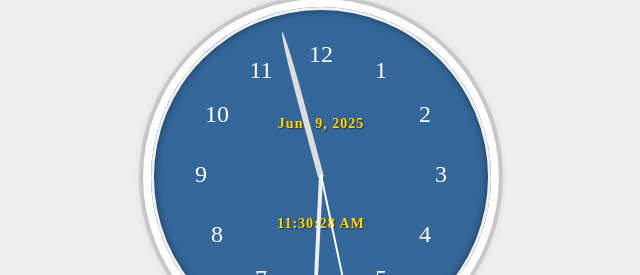
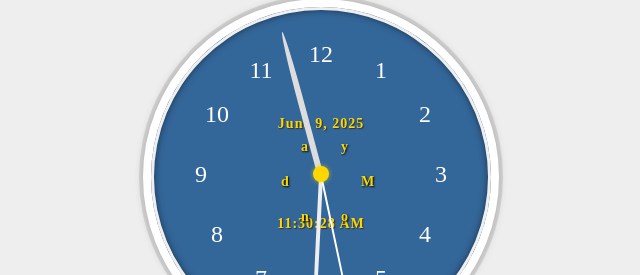
Before and after one commit to imrankabir/clock, a website: page index.html in a window 1280 px wide. Shown: the part 223-498 px from the top of the page, 319-959 px from the left. Drawn offline with Linux system fonts and the light colour scheme.

Commit message:
clock auto commit on 2025-06-09 04:30:23 PM

```diff
--- a/index.html
+++ b/index.html
@@ -25,6 +25,8 @@
         <div class="hand hour-hand"></div>
         <div class="hand minute-hand"></div>
         <div class="hand second-hand"></div>
+        <div class="center-dot"></div>
+        <div class="day-circle"></div>
         <div class="date-time">
           <div class="date"></div>
           <div class="time"></div>
--- a/script.js
+++ b/script.js
@@ -33,6 +33,35 @@ const setClock = e => {
     hour12: true,
   });
 
+  // document.querySelector(".day-circle").innerHTML = `<span>${now.toLocaleString("en-US", {
+  //   weekday: "long"
+  // })}</span>`;
+
+  // const day = now.toLocaleString("en-US", { weekday: "long" });
+  // const circle = document.querySelector(".day-circle");
+  // circle.innerHTML = "";
+  // const angleStep = 360 / day.length;
+  // [...day].forEach((char, index) => {
+  //   const span = document.createElement("span");
+  //   span.innerText = char;
+  //   const angle = angleStep * index;
+  //   span.style.transform = `rotate(${angle}deg)`;
+  //   circle.appendChild(span);
+  // });
+
+  const day = now.toLocaleString("en-US", { weekday: "long" });
+  const circle = document.querySelector(".day-circle");
+  circle.innerHTML = "";
+  const radius = 40;
+  const angleStep = 360 / day.length;
+  [...day].forEach((char, index) => {
+    const span = document.createElement("span");
+    span.textContent = char;
+    const angle = angleStep * index;
+    span.style.transform = `rotate(${angle}deg) translate(${radius}px) rotate(${-angle}deg)`;
+    circle.appendChild(span);
+  });
+
 }
 
 // trackVisitor();
--- a/style.css
+++ b/style.css
@@ -10,7 +10,6 @@
   --clock-time-color: var(--clock-date-color);
   --clock-hands-color: var(--clock-border-color);
 }
-
 body {
   margin: 0;
   height: 100vh;
@@ -19,7 +18,6 @@ body {
   justify-content: center;
   background-color: var(--bg-color);
 }
-
 .clock {
   display: none;
   padding: 20px;
@@ -29,17 +27,14 @@ body {
   width: var(--clock-size);
   background: var(--clock-bg-color);
   border: 8px solid var(--clock-border-color);
-  box-shadow: 0 0 0 4px rgba(0, 0, 0, 0.1), inset 0 0 0 3px #efefef,
-    inset 0 0 10px black, 0 0 10px rgba(0, 0, 0, 0.2);
+  box-shadow: 0 0 0 4px rgba(0, 0, 0, 0.1), inset 0 0 0 3px #efefef, inset 0 0 10px black, 0 0 10px rgba(0, 0, 0, 0.2);
 }
-
 .clock-face {
   width: 100%;
   height: 100%;
   position: relative;
-  transform: translateY(-3px); /* account for the height of the hands */
+  transform: translateY(-3px);
 }
-
 .date-time {
   height: 100%;
   display: flex;
@@ -49,7 +44,6 @@ body {
   flex-direction: column;
   justify-content: center;
 }
-
 .date,
 .time {
   height: 50%;
@@ -58,19 +52,16 @@ body {
   letter-spacing: 1px;
   text-shadow: 1px 1px 1px #333;
 }
-
 .date {
   padding-top: 50px;
   justify-content: flex-start;
   color: var(--clock-date-color);
 }
-
 .time {
   padding-bottom: 50px;
   justify-content: flex-end;
   color: var(--clock-time-color);
 }
-
 .number {
   width: 100%;
   height: 100%;
@@ -83,7 +74,6 @@ body {
   transform-origin: center;
   color: var(--clock-hands-color);
 }
-
 .number1 {
   transform: rotate(300deg) translate(120px) rotate(-300deg);
 }
@@ -120,7 +110,6 @@ body {
 .number12 {
   transform: rotate(270deg) translate(120px) rotate(-270deg);
 }
-
 .hand {
   top: 50%;
   width: 50%;
@@ -130,18 +119,91 @@ body {
   border-radius: 100% 0 0 100%;
   transition-timing-function: cubic-bezier(0.4, 2.3, 0.3, 1);
 }
-
 .hour-hand {
   height: 6px;
   background: var(--clock-hour-hand-color);
 }
-
 .minute-hand {
   height: 4px;
   background: var(--clock-minute-hand-color);
 }
-
 .second-hand {
   height: 2px;
   background: var(--clock-second-hand-color);
 }
+.center-dot {
+  top: 50%;
+  left: 50%;
+  z-index: 10;
+  width: 16px;
+  height: 16px;
+  position: absolute;
+  border-radius: 50%;
+  background-color: gold;
+  transform: translate(-50%, -50%);
+  box-shadow: 0 0 5px rgba(255, 215, 0, 0.6);
+}
+/*.day-circle {
+  top: 50%;
+  left: 50%;
+  color: gold;
+  width: 100px;
+  height: 100px;
+  display: flex;
+  font-size: 14px;
+  font-weight: bold;
+  border-radius: 50%;
+  position: absolute;
+  text-align: center;
+  align-items: center;
+  justify-content: center;
+  text-shadow: 1px 1px 2px #000;
+  transform: translate(-50%, -50%);
+}
+.day-circle span {
+  display: inline-block;
+  transform: rotate(-90deg);
+  animation: spinText 60s linear infinite;
+}
+@keyframes spinText {
+  to { transform: rotate(270deg); }
+  from { transform: rotate(-90deg); }
+}*/
+/*.day-circle {
+  top: 50%;
+  left: 50%;
+  width: 120px;
+  height: 120px;
+  position: absolute;
+  pointer-events: none;
+  transform: translate(-50%, -50%);
+}
+.day-circle span {
+  top: 50%;
+  left: 50%;
+  color: gold;
+  font-size: 14px;
+  font-weight: bold;
+  position: absolute;
+  transform-origin: 0 60px;
+  text-shadow: 1px 1px 2px #000;
+}*/
+.day-circle {
+  position: absolute;
+  top: 50%;
+  left: 50%;
+  width: 0;
+  height: 0;
+  pointer-events: none;
+  transform: translate(-50%, -50%);
+}
+.day-circle span {
+  position: absolute;
+  left: 0;
+  top: 0;
+  transform-origin: center center;
+  color: gold;
+  font-weight: bold;
+  font-size: 14px;
+  text-shadow: 1px 1px 2px #000;
+}
```
